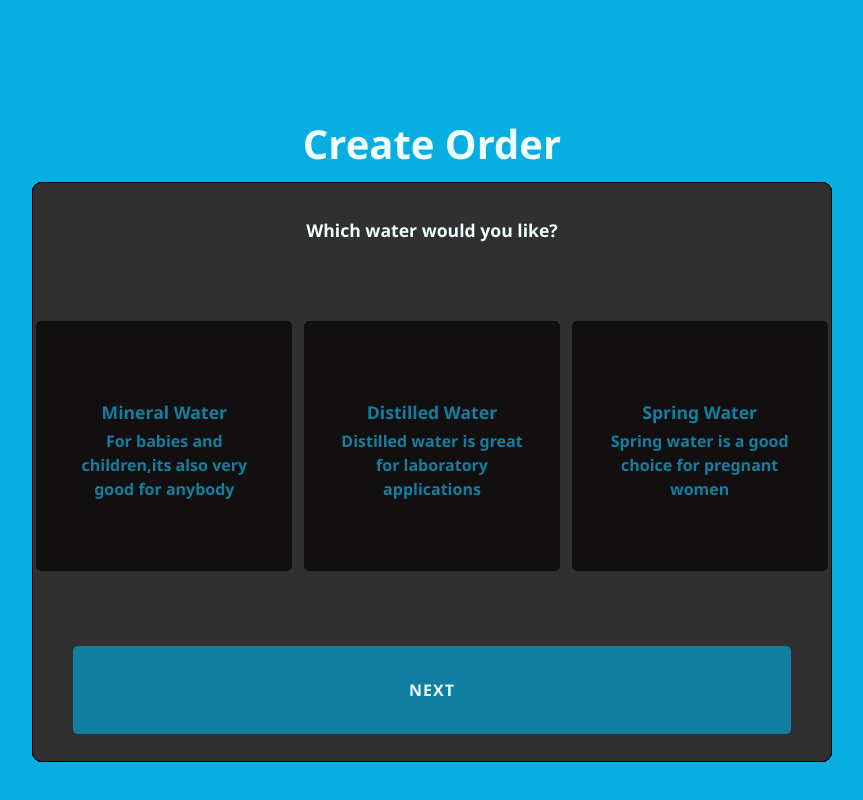
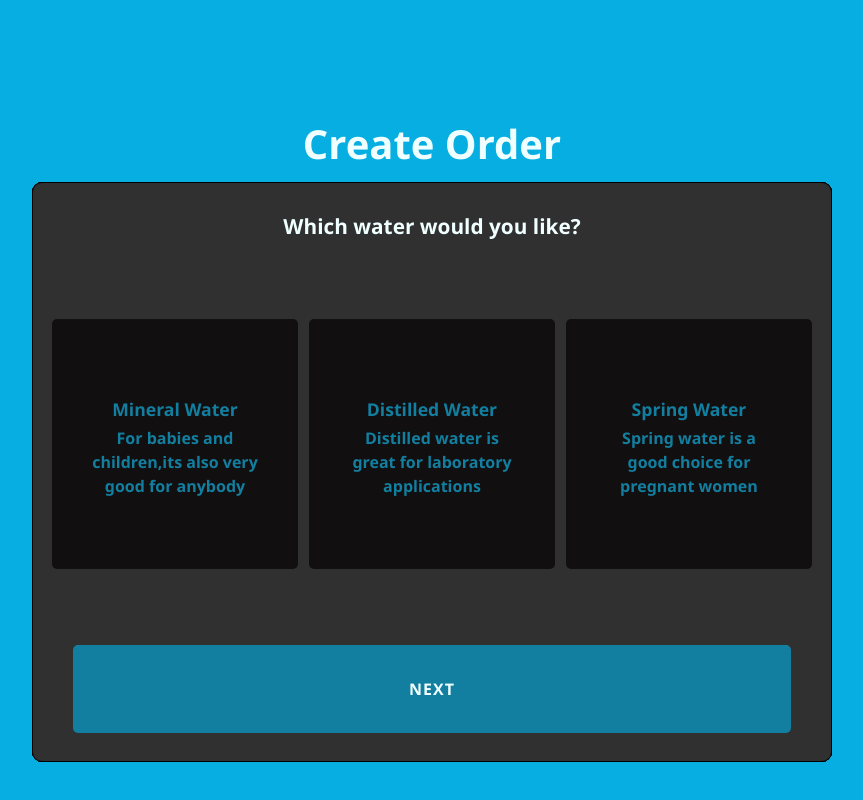
Before and after one commit to Duvnjak-Ibrahim/WaterSellApp, a plain HTML site: page index.html in a window 1280 px wide. Shown: the part 4456-5256 px from the top of the page, without its empty margins (208-1071 px from the left). Drawn offline with Linux system fonts and the light colour scheme.

Commit message:
made some changes,part4

```diff
--- a/index.css
+++ b/index.css
@@ -455,10 +455,10 @@ select {
 
 
 
-.question1 h1,
-.question2 h1,
-.question3 h1,
-.question4 h1
+.question1 h1:not(.question1-h1),
+.question2 h1:not(.question2-h1),
+.question3 h1:not(.question3-h1),
+.question4 h1:not(.question4-h1)
 {
   margin-top: 0.4em;
  margin-bottom: 0.2em;
@@ -612,7 +612,7 @@ select {
   color:azure;
   border: none;
   border-radius: 5px;
-  padding: 1em ;
+  padding: 1.2em ;
   cursor: pointer;
   font-weight: 800;
   letter-spacing: 1px;
@@ -648,6 +648,9 @@ select {
 }
 .green{
   color: yellowgreen;
+}‚
+.yo{
+
 }
 /* ****************************** media query */
 @media (min-width:725px){
@@ -760,13 +763,15 @@ select {
     flex-direction: row;
     justify-content: space-between;
     gap: 5px;
+    margin:0 1rem;
+  }
 
-  }
   .media-div div{
     margin: 0.2rem;
     gap: none;
     height: 250px;
   }
+
   .answers1-1,
   .answers2-1,
   .answers3-1,
@@ -777,6 +782,7 @@ select {
 
     justify-content: center;
   }
+
   .answers1-2,
   .answers2-2,
   .answers3-2,
@@ -784,9 +790,10 @@ select {
   {
 
 
+
     justify-content: center;
+  }
 
-  }
   .answers1-3,
   .answers2-3,
   .answers3-3,
@@ -794,8 +801,8 @@ select {
   {
 
 
+
     justify-content: center;
-
   }
   .question1 button,
   .question2 button,
```
